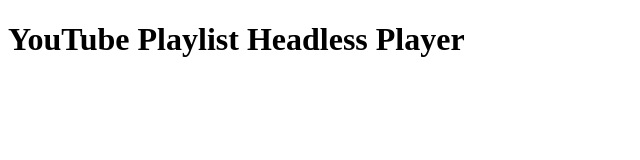
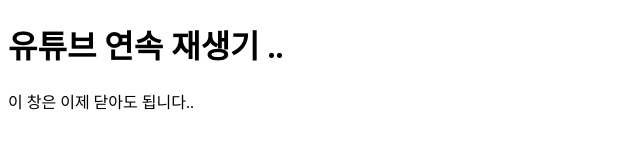
Before and after one commit to m00nlygreat/play-youtube-list, a plain HTML site: page index.html in a window 1280 px wide. Shown: the whole page, without its empty margins (0-640 px from the left). Drawn offline with Linux system fonts and the light colour scheme.

Commit message:
readme 수정 고만하고 싶

```diff
--- a/index.html
+++ b/index.html
@@ -3,10 +3,11 @@
 <head>
     <meta charset="UTF-8">
     <meta name="viewport" content="width=device-width, initial-scale=1.0">
-    <title>YouTube Playlist Headless Player</title>
+    <title>유튜브 연속 재생기 ..</title>
     <script src="app.js" defer></script> <!-- External JS file -->
 </head>
 <body>
-    <h1>YouTube Playlist Headless Player</h1>
+    <h1>유튜브 연속 재생기 ..</h1>
+	<p> 이 창은 이제 닫아도 됩니다..</p>
 </body>
 </html>
```
Also changed, not shown: 1 other file.
